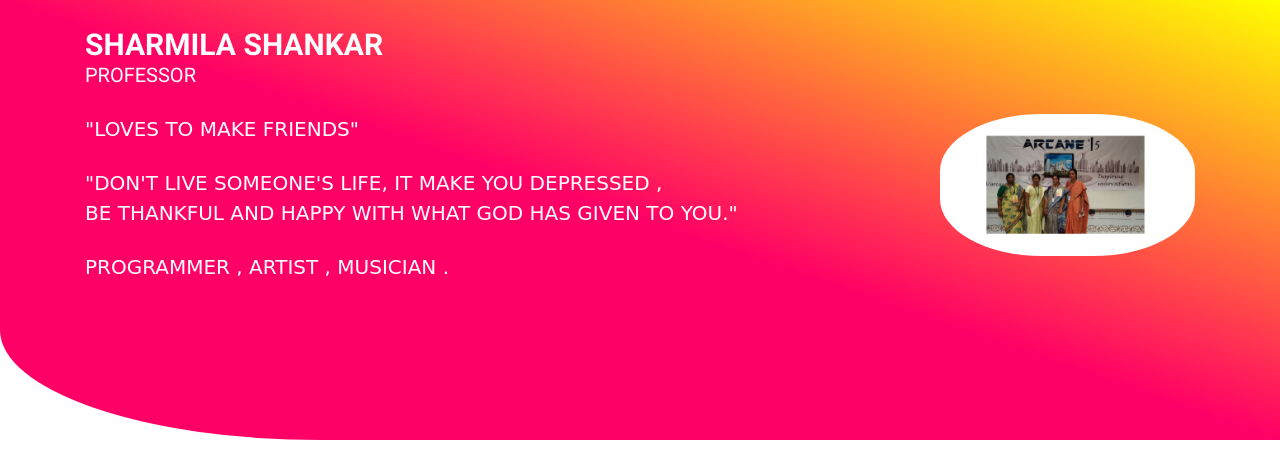
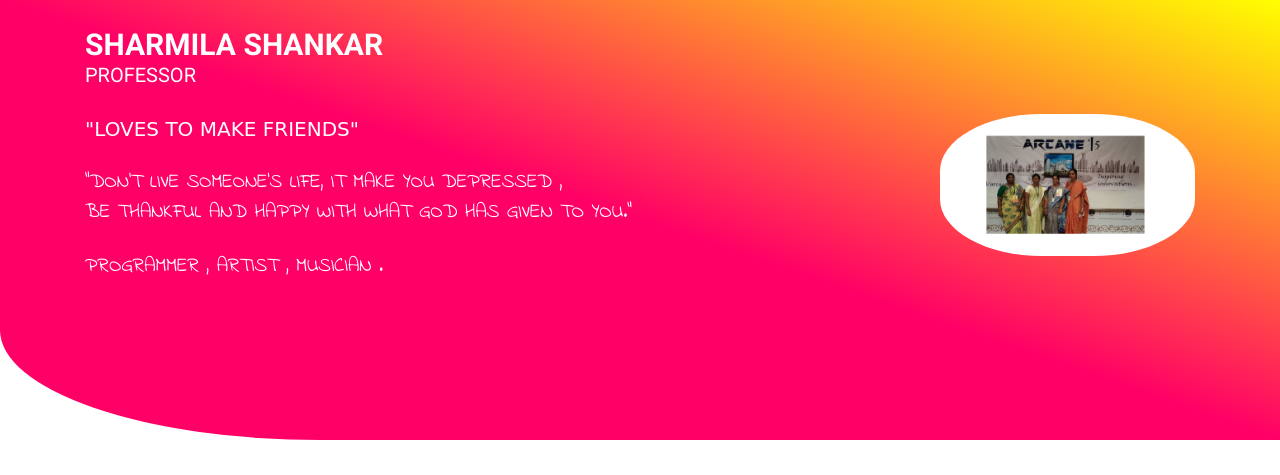
Before and after one commit to smdi/sharmila-shankar, a Flask app: page / in a window 1280 px wide. Shown: the top 475 px of the page. Run offline with Flask 2, Linux system fonts and the light colour scheme; some libraries are stand-ins or nearby versions; some web fonts are replaced.

Commit message:
changed with data

```diff
--- a/templates/base.html
+++ b/templates/base.html
@@ -14,7 +14,7 @@
   <script src="https://cdnjs.cloudflare.com/ajax/libs/popper.js/1.14.6/umd/popper.min.js"></script>
   <script src="https://maxcdn.bootstrapcdn.com/bootstrap/4.2.1/js/bootstrap.min.js"></script>
   <!-- <link href="https://fonts.googleapis.com/css?family=Dancing+Script" rel="stylesheet"> -->
-  <!-- <link href="https://fonts.googleapis.com/css?family=Indie+Flower" rel="stylesheet"> -->
+  <link href="https://fonts.googleapis.com/css?family=Indie+Flower" rel="stylesheet">
 
     {% include 'css.html' %}
     <style>
```
